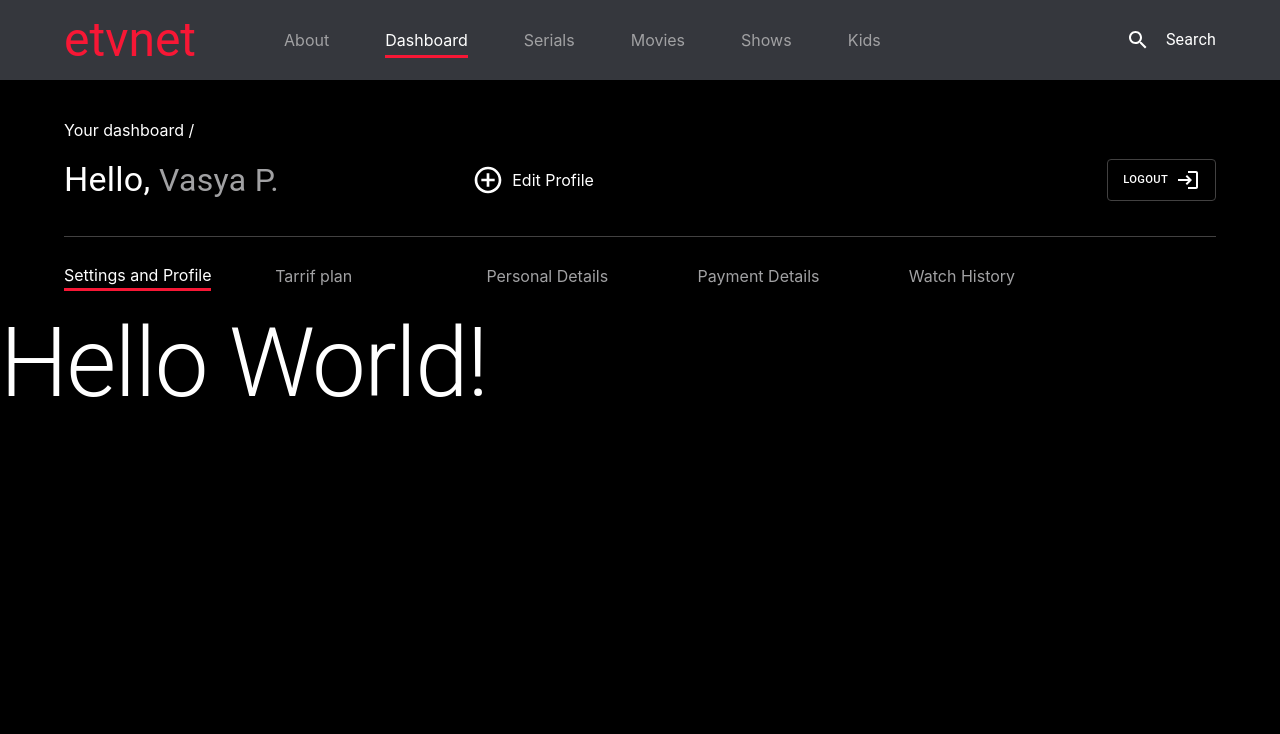
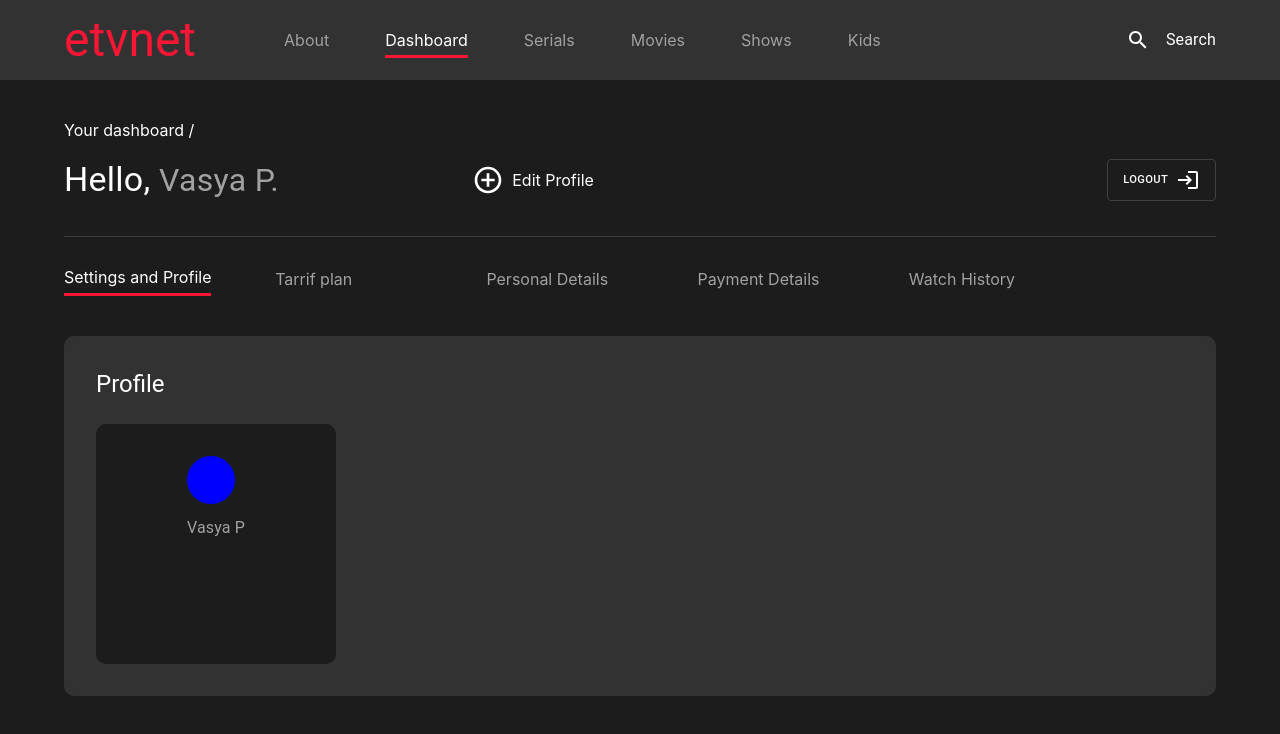
Before and after one commit to tatyanakarlen/matvil-asses, a Next.js app: page / in a window 1280 px wide. Shown: the top 734 px of the page. Built offline with nearby package versions, Linux system fonts and the light colour scheme.

Commit message:
added card, working on card and data

```diff
--- a/pages/index.js
+++ b/pages/index.js
@@ -1,7 +1,7 @@
 import { Container, Typography, Box } from '@mui/material';
 import Nav from '../src/components/Nav';
 import Panel from '../src/components/Panel';
-import Dashboard from '../src/components/Dashboard';
+import Dashboard from '../src/components/dashboard/Dashboard';
 
 export default function Home() {
   return (
@@ -16,9 +16,6 @@ export default function Home() {
       <Nav />
       <Panel />
       <Dashboard />
-      <Typography variant="h1" sx={{ color: 'white' }}>
-        Hello World!
-      </Typography>
     </Box>
   );
 }
--- a/src/components/Dashboard.js
+++ b/src/components/dashboard/Dashboard.js
@@ -1,4 +1,5 @@
 import { Typography, Box, List, ListItem } from '@mui/material';
+import ProfileCard from './ProfileCard';
 
 export default function Dashboard() {
   const listItemBaseStyles = {
@@ -10,8 +11,8 @@ export default function Dashboard() {
     color: 'text.white',
     borderBottom: '3px solid #F71735',
     padding: 0,
-    marginTop: '4px',
-    paddingBottom: '3px',
+    marginTop: '6px',
+    paddingBottom: '6px',
   };
 
   const listItems = [
@@ -53,6 +54,22 @@ export default function Dashboard() {
           ))}
         </List>
       </Box>
+      <Box
+        sx={{
+          color: 'text.white',
+          py: 0,
+          px: 8,
+          mt: 3,
+        }}
+      >
+        <Box sx={{ bgcolor: 'primary.main', borderRadius: '10px', p:4}}>
+          <Typography variant="h5">Profile</Typography>
+          <Box sx={{display: 'flex', mt: 3}}>
+        <ProfileCard/>
+        </Box>
+        </Box>
+
+      </Box>
     </>
   );
 }
--- /dev/null
+++ b/src/components/dashboard/ProfileCard.js
@@ -0,0 +1,25 @@
+import { Typography, Box, List, ListItem } from '@mui/material';
+
+export default function ProfileCard({}) {
+  return (
+    <Box
+      sx={{
+        display: 'flex',
+        flexDirection: 'column',
+        alignItems: 'center',
+        justifyContent: 'space-between',
+        bgcolor: 'primary.dark',
+        width: '15rem',
+        height: '15rem',
+        borderRadius: '10px',
+        p: 4
+      }}
+    >
+       <Box sx={{display: 'flex', flexDirection: 'column', gap: 1.5}}>
+        <Box sx={{ width: '3rem', height: '3rem', borderRadius: '50%', backgroundColor: 'blue'}}>
+        </Box>
+        <Typography sx={{color: 'text.main'}}>Vasya P</Typography>
+        </Box>
+    </Box>
+  );
+}
--- a/utils/theme.js
+++ b/utils/theme.js
@@ -3,8 +3,8 @@ import { createTheme } from "@mui/material/styles";
 export const theme = createTheme({
  palette: {
    primary: {
-     main: '#35373D',
-     dark: "#000",
+     main: '#323233',
+     dark: "#1c1c1c",
    },
    secondary: {
        main: '#F71735'
```
